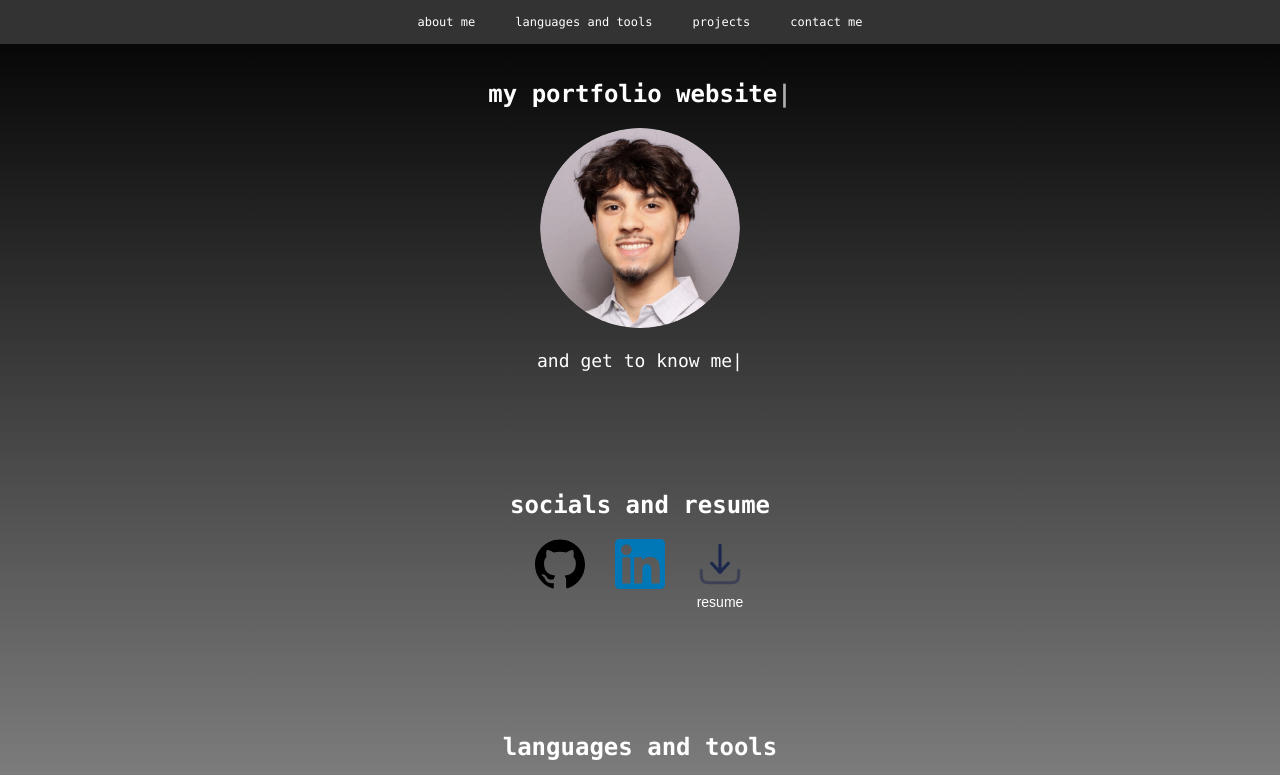
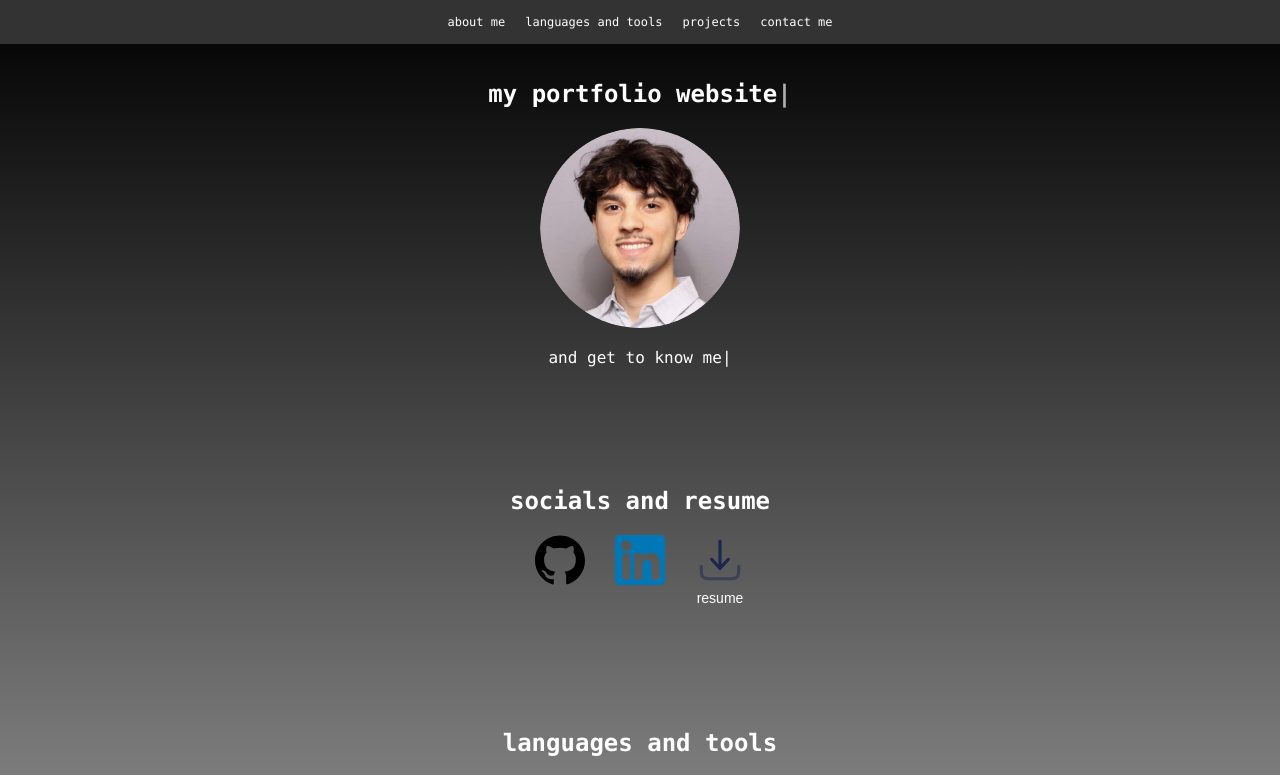
Before and after one commit to dannymorsovillo/personal-website, a Vue app: page / in a window 1280 px wide. Shown: the top 775 px of the page. Built offline with nearby package versions, Linux system fonts and the light colour scheme.

Commit message:
change nav bar left and right padding and p tag font size

```diff
--- a/src/components/App.vue
+++ b/src/components/App.vue
@@ -237,7 +237,7 @@ export default{
         display: inline-block;
         color: white;
         text-decoration: none;
-        margin: 0 20px;
+        margin: 0 10px;
         transition: transform 0.3s ease;
         cursor: pointer;
         white-space: nowrap;
@@ -270,7 +270,7 @@ export default{
     }
 
     p {
-        font-size: 18px;
+        font-size: 16px;
         padding: 0 20px;
         color: white;
         font-family: ui-monospace, Menlo, monospace;
```
